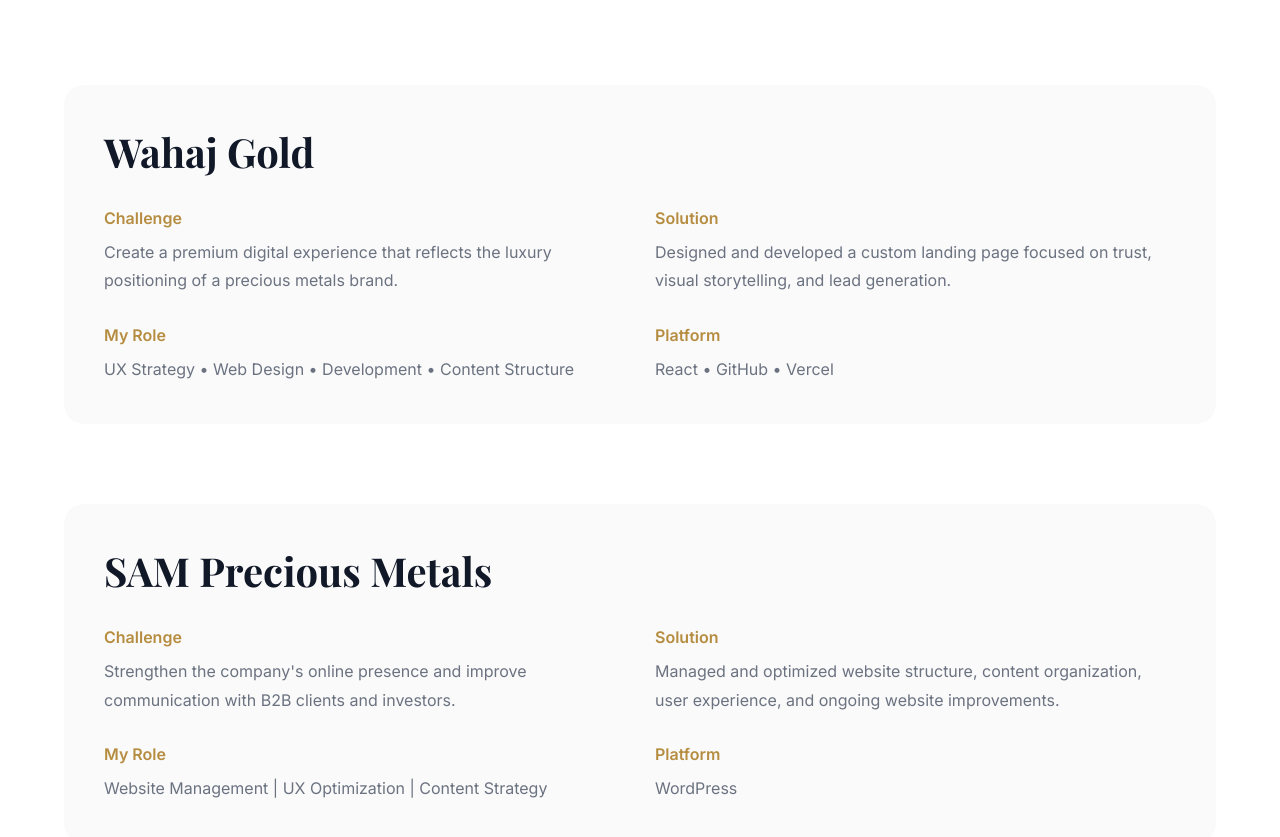
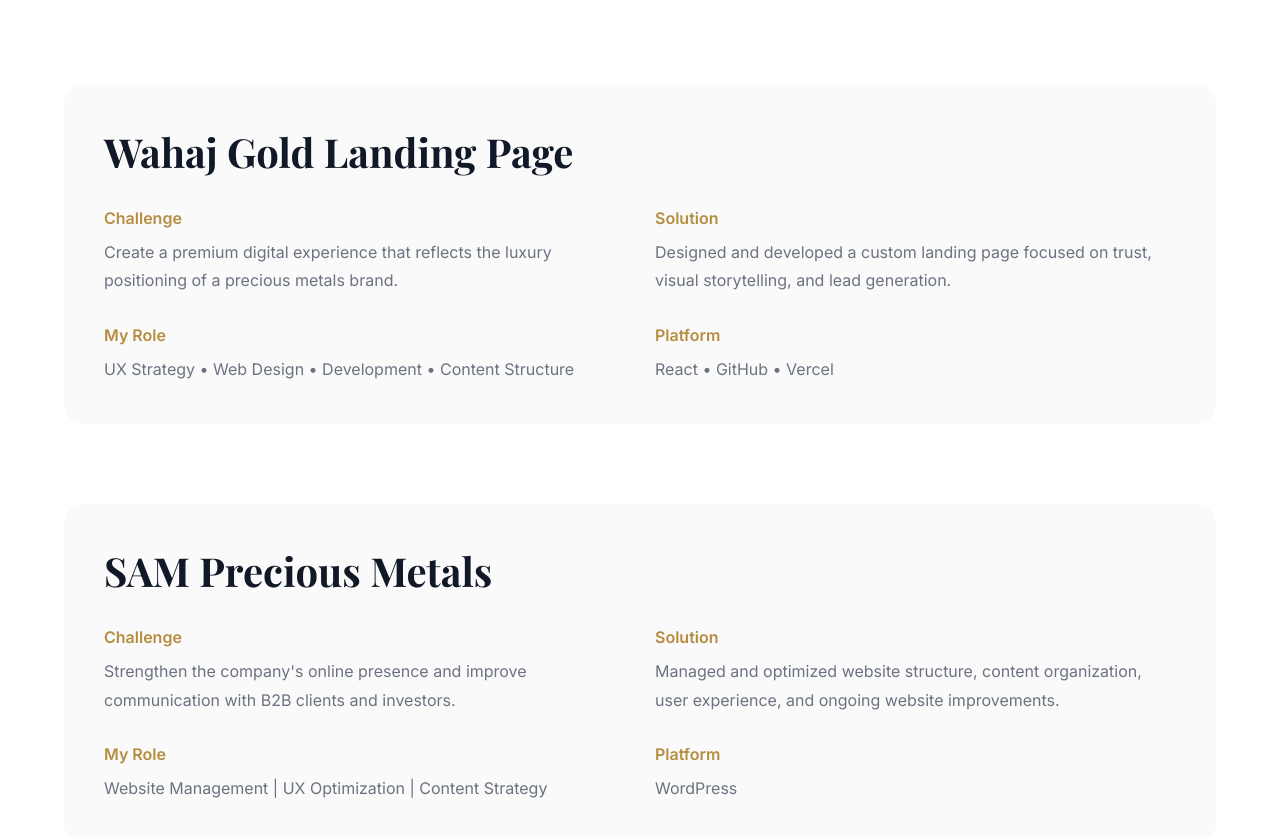
Before and after one commit to ShahrzadRasekh/Portfolio-Shahrzad-2026, a React (Vite) app: page / in a window 1280 px wide. Shown: the part 3500-4337 px from the top of the page. Built offline with nearby package versions, Linux system fonts and the light colour scheme.

Commit message:
casestudy again

```diff
--- a/src/components/CaseStudies.jsx
+++ b/src/components/CaseStudies.jsx
@@ -1,7 +1,7 @@
 export default function CaseStudies() {
   const studies = [
     {
-      title: "Wahaj Gold",
+      title: "Wahaj Gold Landing Page",
       challenge:
         "Create a premium digital experience that reflects the luxury positioning of a precious metals brand.",
       solution:
```
